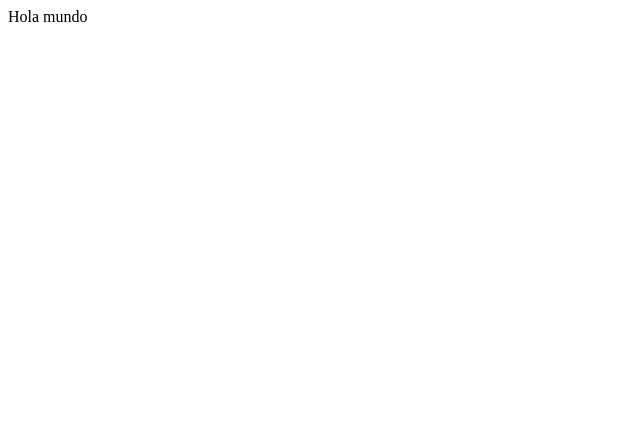
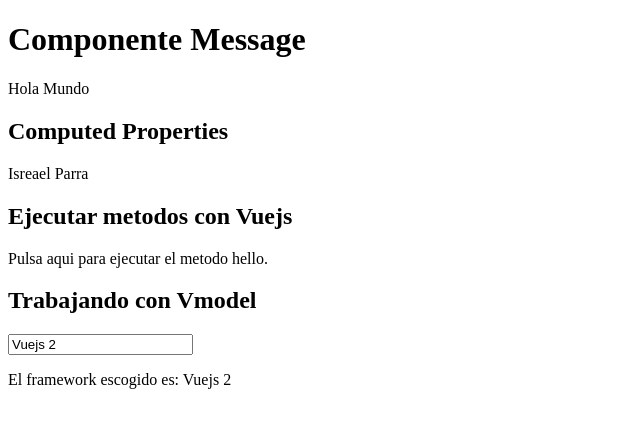
Before and after one commit to gera013/vuejs2, a plain HTML site: page vue-from-scratch/index.html in a window 1280 px wide. Shown: the whole page, without its empty margins (0-640 px from the left). Drawn offline with nearby package versions, Linux system fonts and the light colour scheme.

Commit message:
utilizando vmodel

```diff
--- /dev/null
+++ b/vue-from-scratch/components/computed-properties.js
@@ -0,0 +1,19 @@
+Vue.component('computed-properties', {
+    data(){
+        return {
+            name: 'Isreael',
+            surname: 'Parra'
+        }
+    },
+    computed:{
+        fullName () {
+            return `${this.name} ${this.surname}`;
+        }
+    },
+    template: `
+    <div>
+        <h2>Computed Properties</h2>
+        <p>{{ fullName }}</p>
+    </div>
+    `
+});
--- /dev/null
+++ b/vue-from-scratch/components/message.js
@@ -0,0 +1,13 @@
+Vue.component('message', {
+    data () {
+        return {
+            message: 'Hola Mundo'
+        }
+    },
+    template:`
+        <div>
+            <h1> Componente Message</h1>
+            <p>{{ message }}</p>
+        </div>
+    `
+});
--- /dev/null
+++ b/vue-from-scratch/components/methods.js
@@ -0,0 +1,24 @@
+Vue.component('methods', {
+    data() {
+        return {
+            name: 'Isreael',
+            surname: 'Parra'
+        }
+    },
+    computed: {
+        fullName () {
+            return `${this.name} ${this.surname}`;
+        }
+    },
+    methods: {
+        hello (){
+            alert(this.fullName);
+        }
+    },
+    template: `
+        <div>
+            <h2> Ejecutar metodos con Vuejs</h2>
+            <p @click="hello"> Pulsa aqui para ejecutar el metodo hello.</p>
+        </div>
+    `
+});
--- /dev/null
+++ b/vue-from-scratch/components/vmodel.js
@@ -0,0 +1,14 @@
+Vue.component('vmodel',{
+    data(){
+        return {
+            framework: 'Vuejs 2'
+        }
+    },
+    template: `
+        <div>
+            <h2>Trabajando con Vmodel </h2>
+            <input v-model="framework" />
+            <p> El framework escogido es: {{ framework }}</p>
+        </div>
+    `
+});
--- a/vue-from-scratch/index.html
+++ b/vue-from-scratch/index.html
@@ -6,20 +6,23 @@
     <meta http-equiv="X-UA-Compatible" content="ie=edge">
     <title>Document</title>
     <script src="https://cdn.jsdelivr.net/npm/vue@2.6.8/dist/vue.js"></script>
+
+    <script src="components/message.js"></script>
+    <script src="components/computed-properties.js"></script>
+    <script src="components/methods.js"></script>
+    <script src="components/vmodel.js"></script>
 </head>
 <body>
     <div id="app">
-        {{message}}
+        <message></message>
+        <computed-properties></computed-properties>
+        <methods></methods>
+        <vmodel></vmodel>
     </div>
 
     <script>
         new Vue({
-            el: '#app',
-            data(){
-                return {
-                    message: 'Hola mundo'
-                }
-            }
+            el: '#app'
         });
     </script>
 </body>
```
